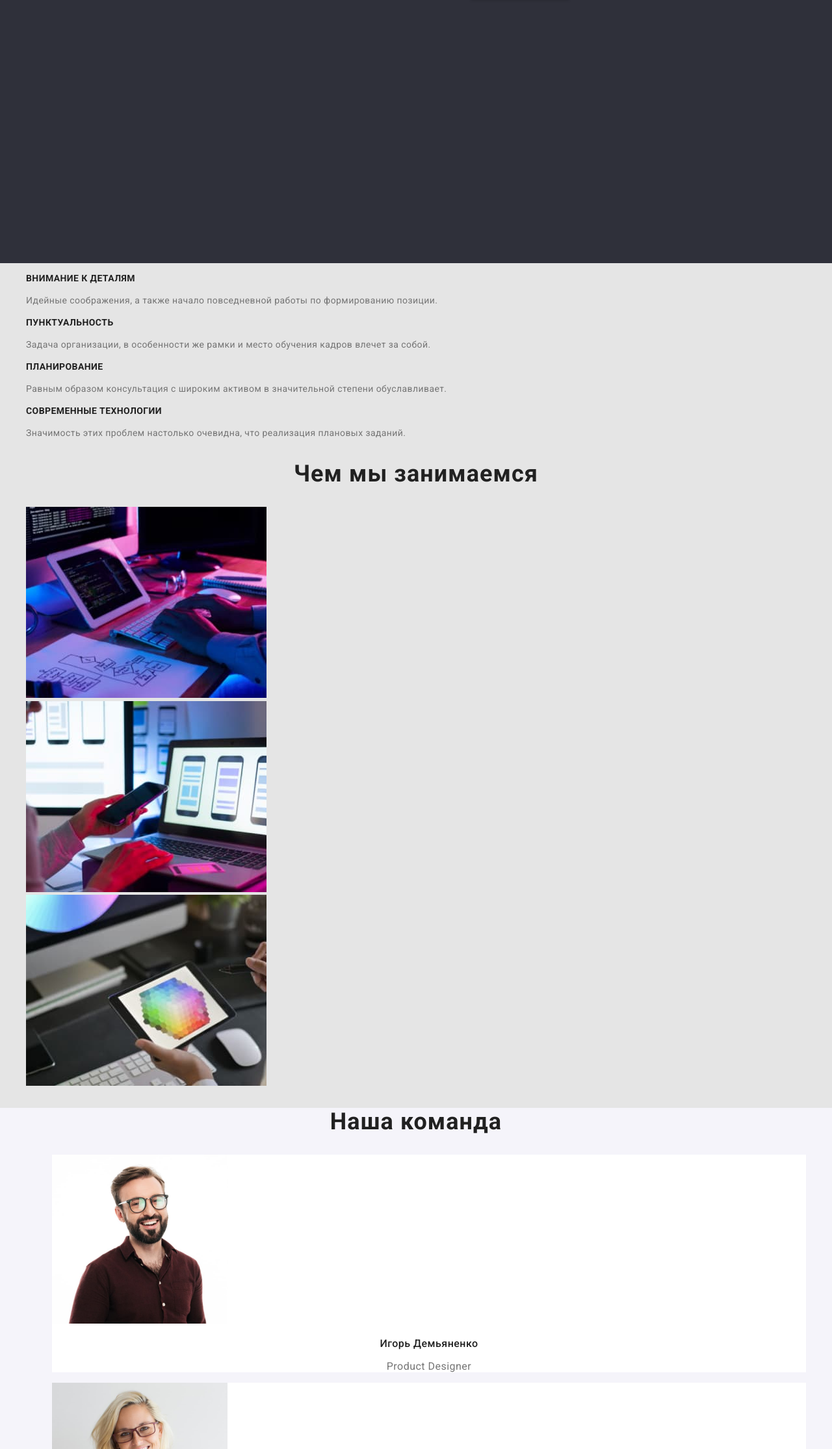
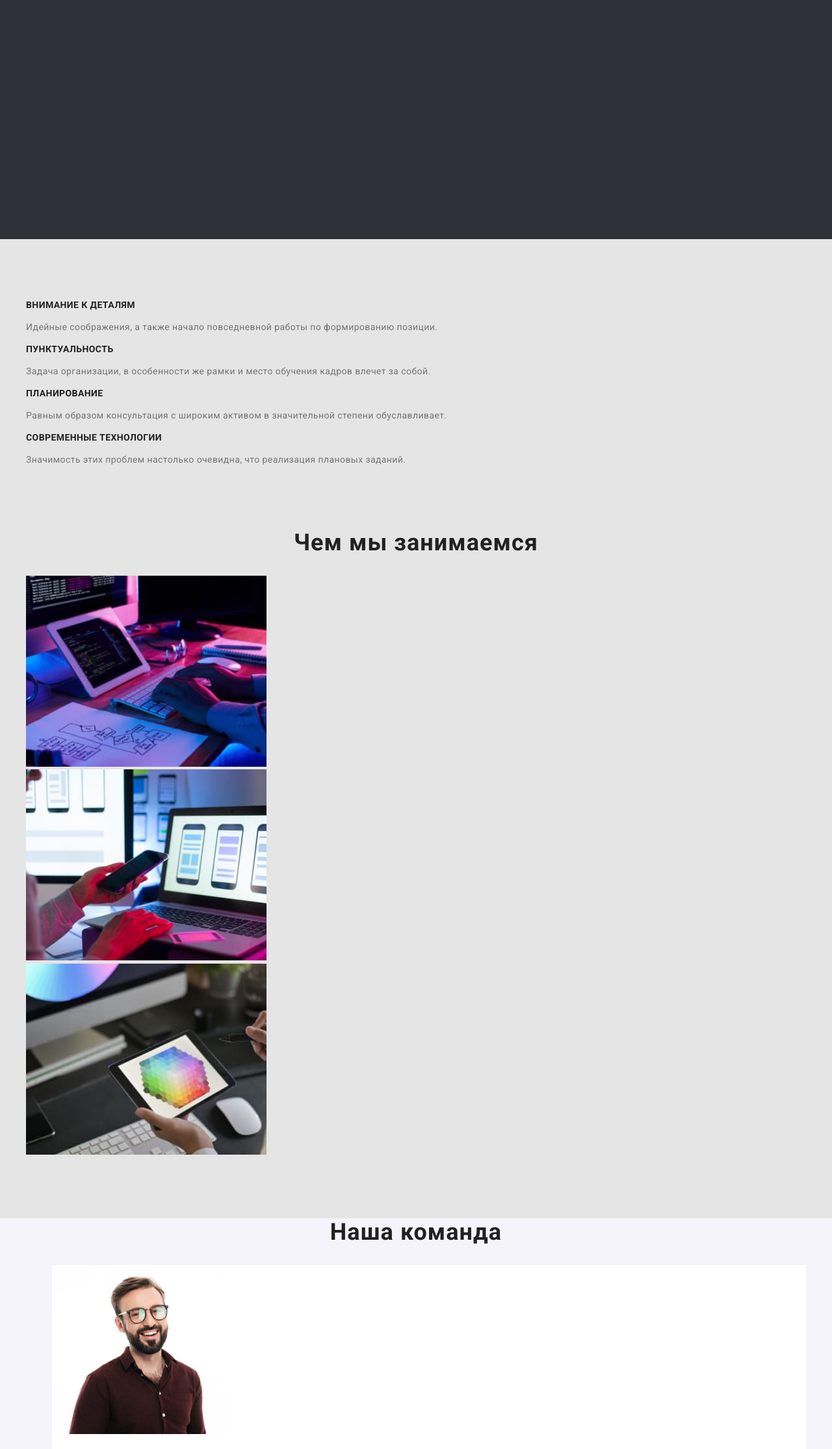
Before and after one commit to OleksiyBerezhnyuk/goit-markup-hw-03, a plain HTML site: page index.html in a window 1280 px wide. Shown: the part 283-2513 px from the top of the page at 65% size. Drawn offline with nearby package versions, Linux system fonts and the light colour scheme.

Commit message:
отступи марджин

```diff
--- a/css/style.css
+++ b/css/style.css
@@ -91,13 +91,16 @@ body li {
     background-color: var(--hero-background-color);
     width: 1600px;
     height: 600px;
+    text-align: center;
+    margin-bottom: 94px;
 }
 .hero-title {
+    margin-top: 0px;
+    margin-bottom: 40px;
     color: var(--white-text-color);
     font-weight: 900;
     font-size: 44px;
     line-height: 1.36;
-    text-align: center;
     letter-spacing: 0.06em;
     text-transform: uppercase;
 
@@ -111,7 +114,6 @@ body li {
     line-height: 1.875;
     display: flex;
     margin: 0px auto;
-    text-align: center;
     letter-spacing: 0.06em;
     background: #2196F3;
     box-shadow: 0px 4px 4px rgba(0, 0, 0, 0.15);
@@ -120,6 +122,9 @@ body li {
 .features-title,
 .portfolio-title {
     display: none;
+}
+.features {
+    margin-bottom: 94px;
 }
 .features-subtitle {
     font-weight: bold;
@@ -133,6 +138,9 @@ body li {
     font-size: 14px;
     line-height: 1.71;
     letter-spacing: 0.03em;
+}
+.work {
+    margin-bottom: 94px;
 }
 .work-title {
     font-weight: 700;
--- a/index.html
+++ b/index.html
@@ -9,7 +9,7 @@
     <link rel="stylesheet" href="https://cdnjs.cloudflare.com/ajax/libs/modern-normalize/1.1.0/modern-normalize.min.css">
     <link rel="stylesheet" href="./css/style.css">
 </head>
-<body class="container">
+<body>
     <header class="navigation-line">
         <div class="logo-div">
             <a class="logotype" href="./index.html"><span class="blue-logotype">Web</span>Studio</a>
```
